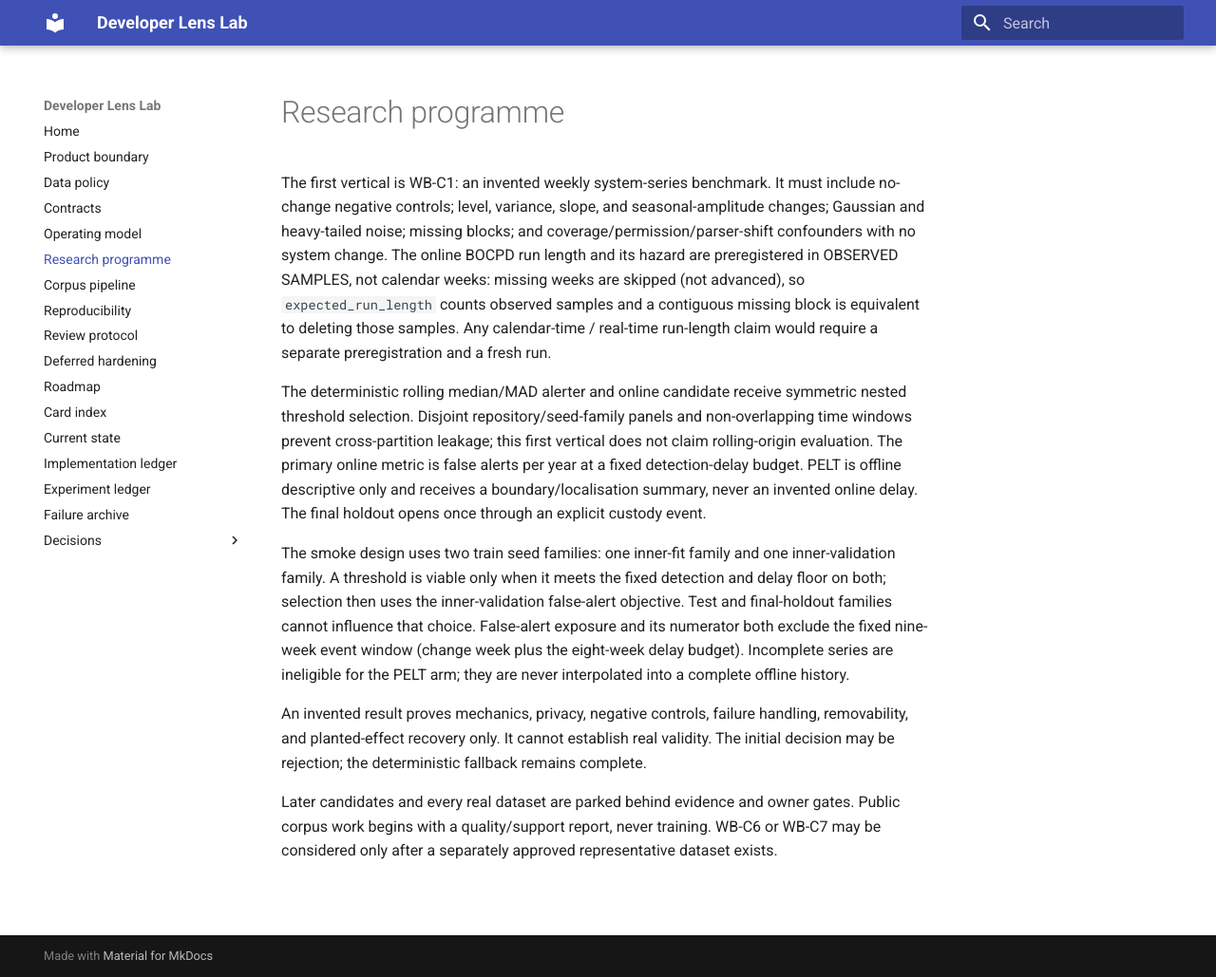
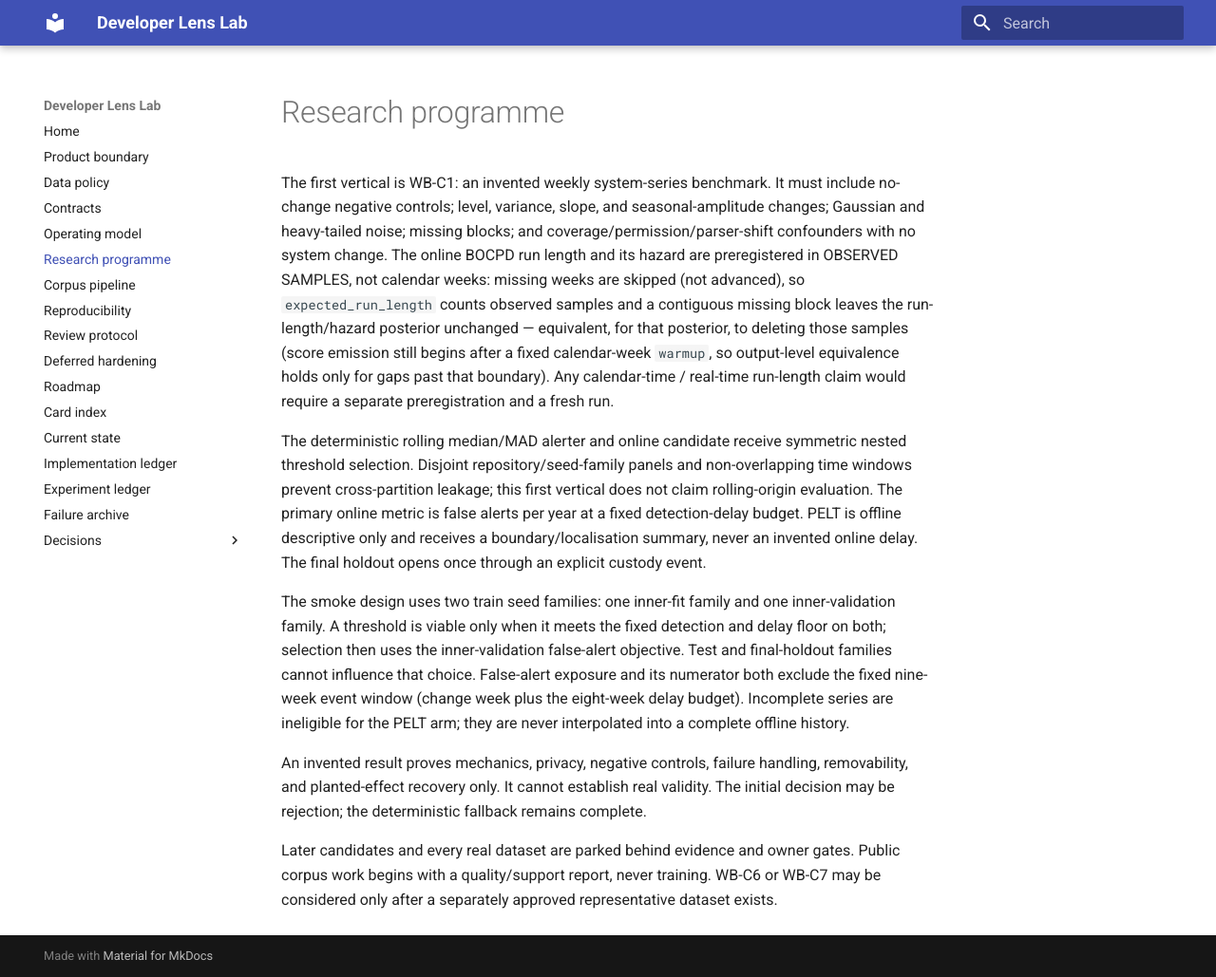
Before and after one commit to Chris0Jeky/developer-lens-lab, an MkDocs documentation site: the page built from docs/RESEARCH_PROGRAMME.md, in a window 1280 px wide and 1029 px high. Shown: the whole window at 95% size. Built offline with MkDocs 1.6.1 and Material for MkDocs 9.7.7, drawn with Linux system fonts in a browser that asks for light colours.

Commit message:
preregistration: scope the missing-block equivalence to the run-length posterior
Fresh-context review nit: score emission passes through a calendar-week warmup gate, so the
'equivalent to deleting those samples' claim is exact for the run-length/hazard posterior but not
unconditionally at the output level. Tighten the wording to the posterior and note the warmup.

```diff
--- a/docs/RESEARCH_PROGRAMME.md
+++ b/docs/RESEARCH_PROGRAMME.md
@@ -5,8 +5,10 @@ negative controls; level, variance, slope, and seasonal-amplitude changes; Gauss
 noise; missing blocks; and coverage/permission/parser-shift confounders with no system change. The
 online BOCPD run length and its hazard are preregistered in OBSERVED SAMPLES, not calendar weeks:
 missing weeks are skipped (not advanced), so `expected_run_length` counts observed samples and a
-contiguous missing block is equivalent to deleting those samples. Any calendar-time / real-time
-run-length claim would require a separate preregistration and a fresh run.
+contiguous missing block leaves the run-length/hazard posterior unchanged — equivalent, for that
+posterior, to deleting those samples (score emission still begins after a fixed calendar-week
+`warmup`, so output-level equivalence holds only for gaps past that boundary). Any calendar-time /
+real-time run-length claim would require a separate preregistration and a fresh run.
 
 The deterministic rolling median/MAD alerter and online candidate receive symmetric nested
 threshold selection. Disjoint repository/seed-family panels and non-overlapping time windows prevent
```
